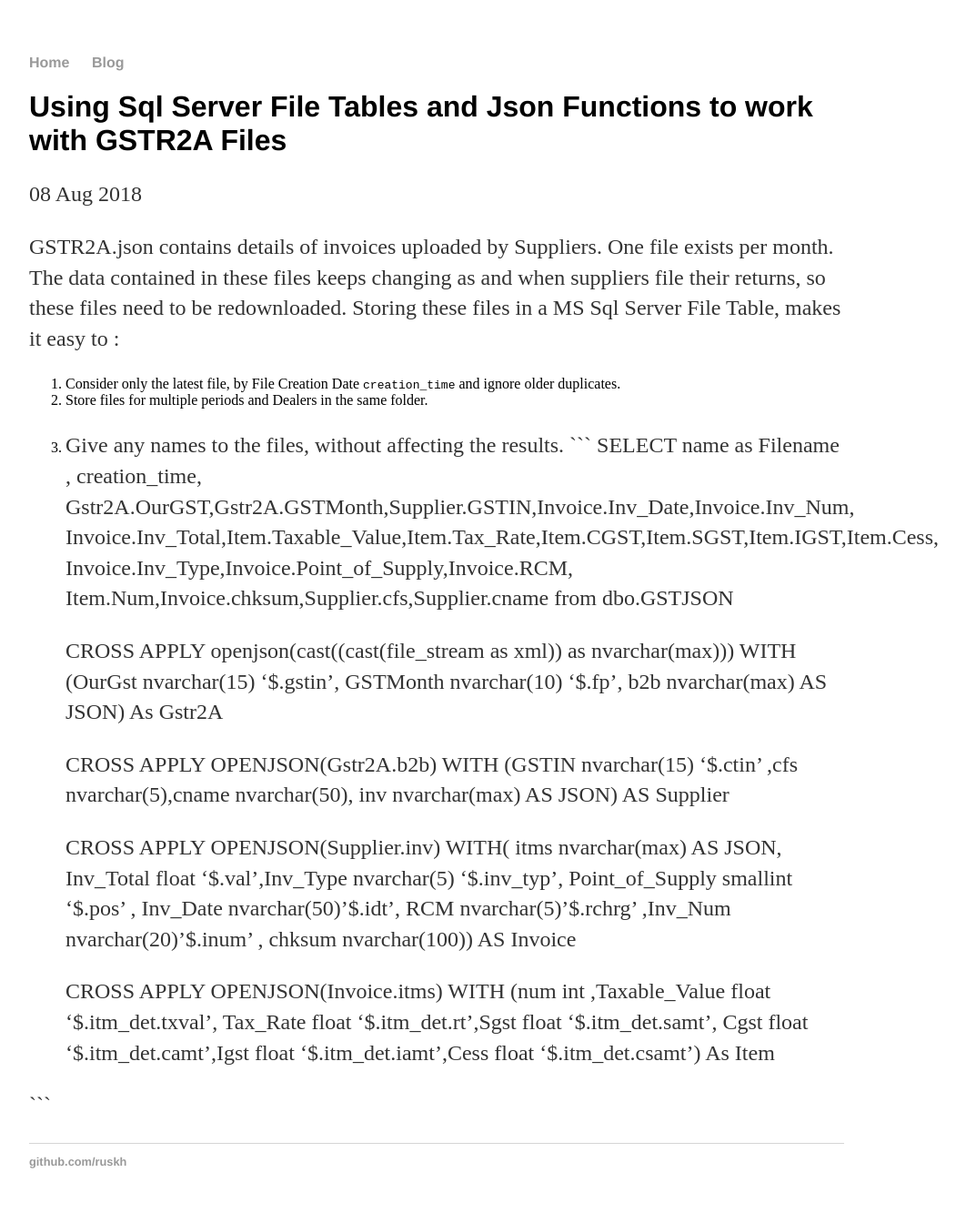
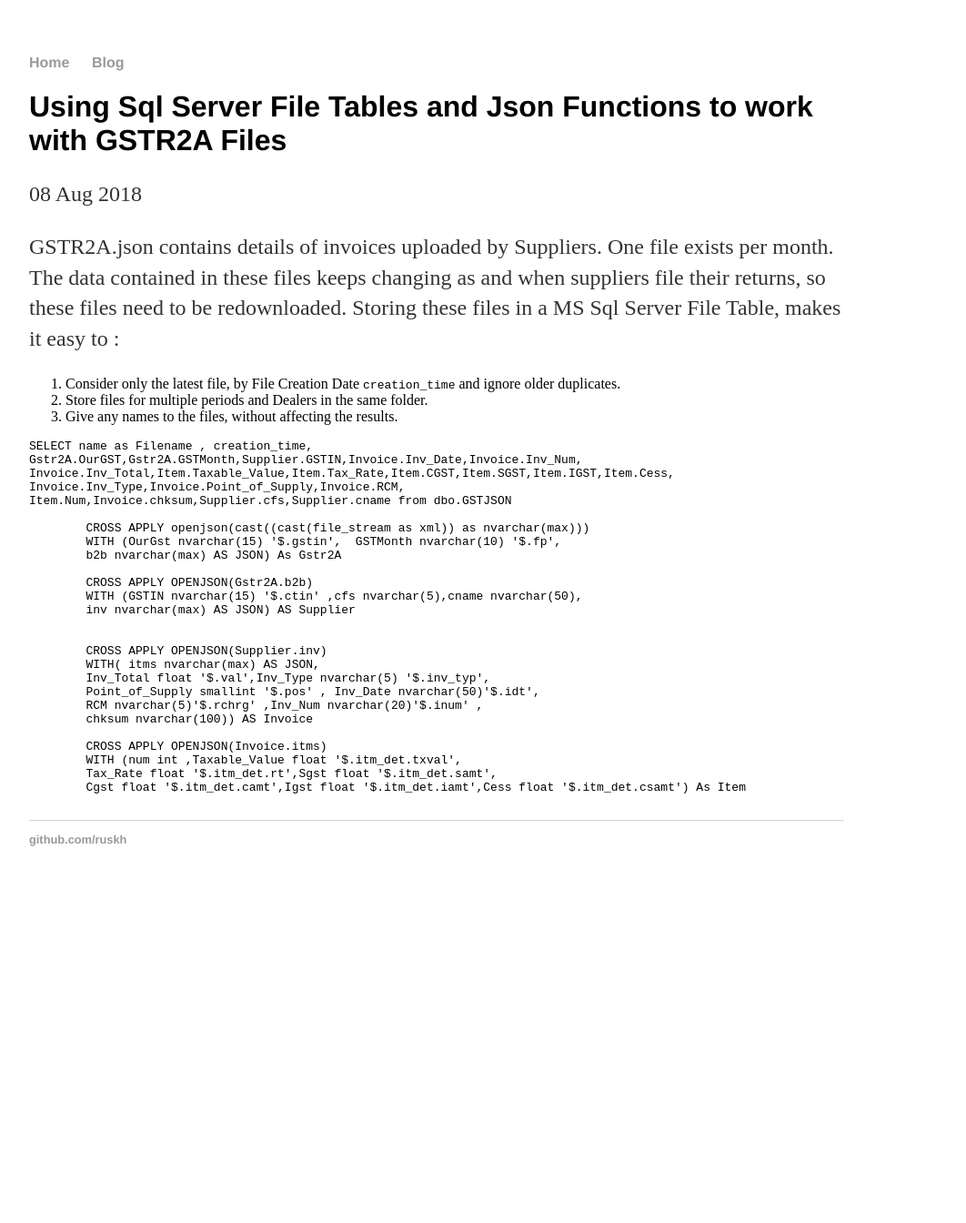
Before and after one commit to ruskh/ruskh.github.io, a Jekyll site: the page built from _posts/2018-08-08-Json-Functions-Sql-Server.md, in a window 1280 px wide. Shown: the whole page at 91% size, without its empty margins (160-1222 px from the left). Built offline with Jekyll 4.4.1, drawn with Linux system fonts in a browser that asks for light colours; after the commit the page ends 990 px from its top, so only the background shows below that.

````diff
--- a/_posts/2018-08-08-Json-Functions-Sql-Server.md
+++ b/_posts/2018-08-08-Json-Functions-Sql-Server.md
@@ -6,9 +6,10 @@ date: 2018-08-08
 
 GSTR2A.json contains details of invoices uploaded by Suppliers. One file exists per month. The data contained in these files keeps changing as and when suppliers file their returns, so these files need to be redownloaded. Storing these files in a  MS Sql Server File Table, makes it easy to :
 
-1. Consider only the latest file, by File Creation Date ```creation_time``` and ignore older duplicates.
+1. Consider only the latest file, by File Creation Date `creation_time` and ignore older duplicates.
 2. Store files for multiple periods and Dealers in the same folder.
 3. Give any names to the files, without affecting the results.
+
 ```
 SELECT name as Filename , creation_time,
 Gstr2A.OurGST,Gstr2A.GSTMonth,Supplier.GSTIN,Invoice.Inv_Date,Invoice.Inv_Num,
````
